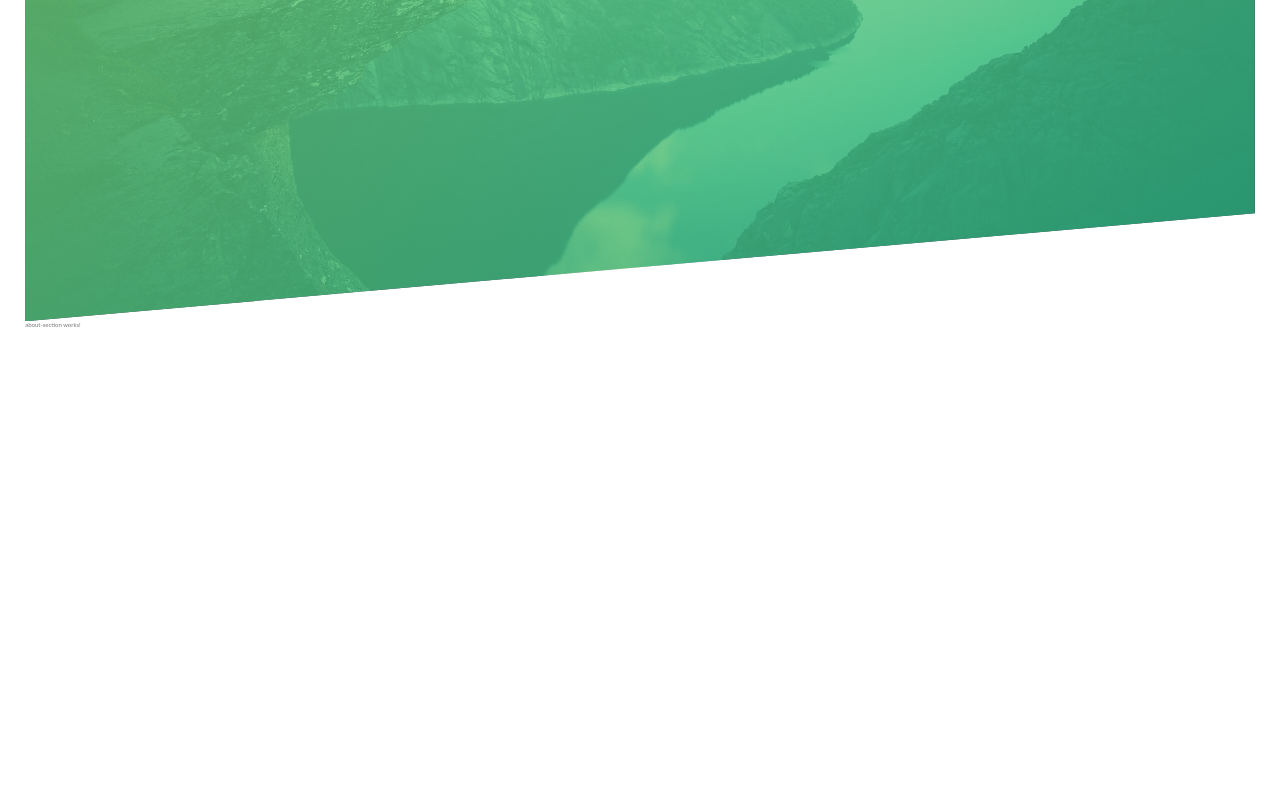
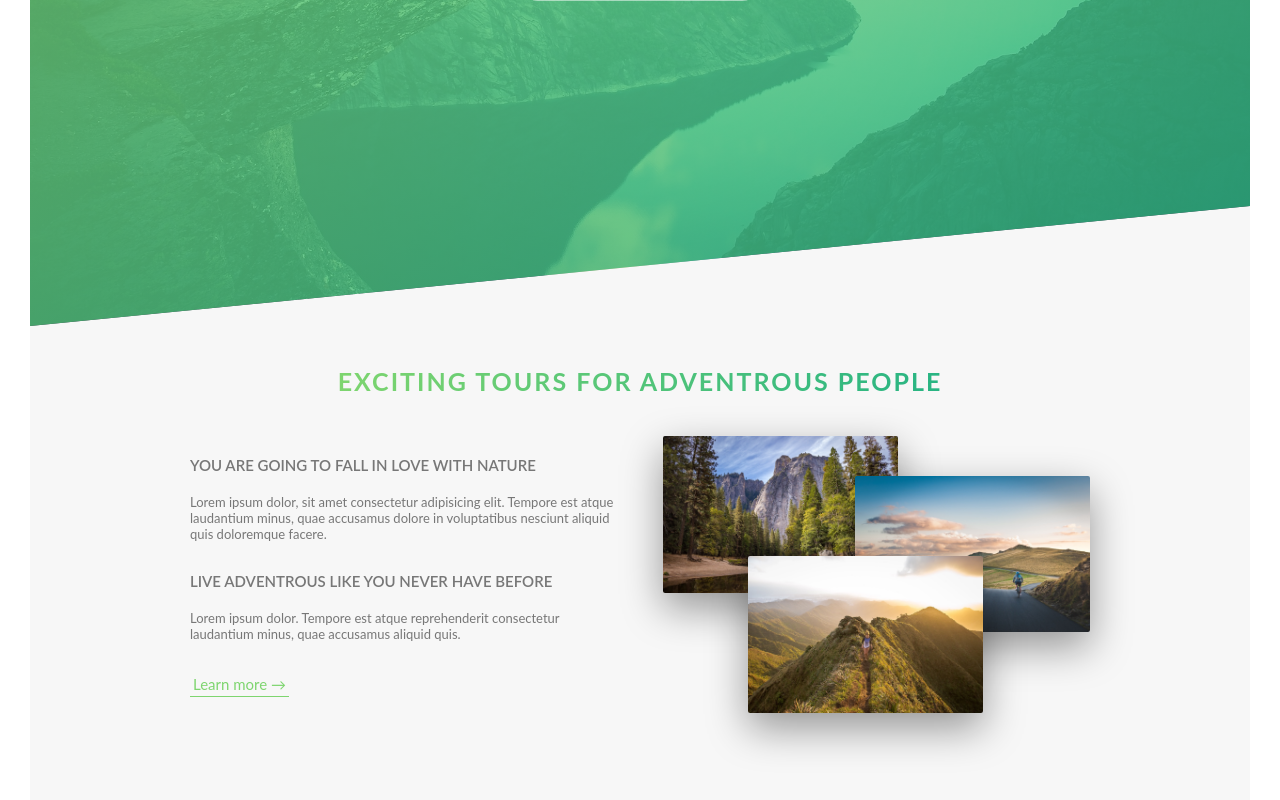
Before and after one commit to sgarg5858/Natours, an Angular app: page / in a window 1280 px wide. Shown: the part 424-1224 px from the top of the page. Before the commit the page ends 800 px from the top, so only its background shows below. Built offline with nearby package versions, Linux system fonts and the light colour scheme.

Commit message:
commit 2

```diff
--- a/src/app/about-section/about-section.component.html
+++ b/src/app/about-section/about-section.component.html
@@ -1 +1,29 @@
-<p>about-section works!</p>
+<main>
+    <section class="section-about">
+        <div class="u-center-text u-margin-bottom-6">
+            <h2 class="heading-secondary">
+                Exciting tours for adventrous people
+            </h2>
+        </div>
+
+        <div class="row">
+            <div class="col-1-of-2">
+                <h3 class="heading-tertiary u-margin-bottom-2">You are going to fall in love with nature</h3>
+                <p class="paragraph">Lorem ipsum dolor, sit amet consectetur adipisicing elit. Tempore est atque  laudantium minus, quae accusamus dolore in voluptatibus nesciunt aliquid quis doloremque facere.</p>
+
+                <h3 class="heading-tertiary u-margin-bottom-2">Live adventrous like you never have before</h3>
+                <p class="paragraph">Lorem ipsum dolor. Tempore est atque  reprehenderit consectetur laudantium minus, quae accusamus  aliquid quis.</p>
+                <a href="#" class="btn-text">Learn more &rarr;</a>
+
+            </div>
+            <div class="col-1-of-2">
+                <div class="composition">
+                    <img src="./../../assets/img/nat-1-large.jpg" alt="Photo1" class="composition__photo composition__photo--p1">
+                    <img src="./../../assets/img/nat-2-large.jpg" alt="Photo2"class="composition__photo composition__photo--p2">
+                    <img src="./../../assets/img/nat-3-large.jpg" alt="Photo3" class="composition__photo composition__photo--p3">
+                </div>
+            </div>
+        </div>
+
+    </section>
+</main>
--- a/src/app/about-section/about-section.component.scss
+++ b/src/app/about-section/about-section.component.scss
@@ -0,0 +1,148 @@
+$color-grey-light-1: #f7f7f7;
+$color-primary-light:rgba(126,213,111,1);
+$color-primary-dark:rgba(40,180,131,1);
+$grid-width:90rem;
+$space-between-rows:7rem;
+$gutter-width:5%;
+
+@mixin clearfix {
+   &::after {
+    content: "";
+    display: table;
+    clear: both;
+   }
+}
+main{
+}
+.section-about{
+    min-height: 200vh;
+    background-color:  $color-grey-light-1;
+    padding: 16rem 0;
+    margin-top: -15vh;
+}
+
+.heading-secondary{
+    font-size: 2.5rem;
+    font-weight: 700;
+    text-transform: uppercase;
+    background-image: linear-gradient(to right, $color-primary-light,$color-primary-dark );
+    display: inline-block;
+    -webkit-background-clip: text;
+    background-clip: text;
+    color: transparent;
+    transition: all .2s;
+    letter-spacing: 2px;
+
+    &:hover{
+        transform: scale(1.05);
+        text-shadow: .5rem 1rem 2rem rgba(0,0,0,0.2);
+    }
+}
+
+//Utility Class
+.u-center-text{
+    text-align: center;
+}
+.u-margin-bottom-6{
+    margin-bottom: 6rem;
+}
+.row{
+    max-width:$grid-width;
+    margin: 0 auto;
+    //It will apply margin-bottom to all elements except lastone
+    &:not(:last-child){
+    margin-bottom: $space-between-rows;
+    }
+
+    //Classes starting with col-
+    [class^='col-']{
+        float: left;
+        height: 20px;
+        &:not(:last-child){
+            margin-right: 5%;
+            }
+    }
+    //Clearfix
+    @include clearfix;
+
+
+    .col-1-of-2{
+        width: calc((100% - #{$gutter-width})/2);
+    }
+}
+
+.heading-tertiary{
+    font-size: 1.5rem;
+    font-weight: 600;
+    text-transform: uppercase;
+}
+.paragraph{
+    font-size: 1.3rem;
+
+    &:not(:last-child)
+    {
+        margin-bottom: 3rem;
+    }
+}
+.u-margin-bottom-2{
+    margin-bottom: 2rem;
+}
+.u-padding-left-4{
+    padding-left: 4rem;
+}
+
+.btn-text{
+
+    &:link,&:visited{
+        font-size: 1.5rem;
+        color:$color-primary-light;
+        display: inline-block;
+        text-decoration: none;
+        border-bottom: 1px solid $color-primary-light;
+        padding: 3px;
+        transition: all .2s;
+    }
+    &:hover{
+        background-color: $color-primary-light;
+        color: white;
+        box-shadow: 0 1rem 2rem rgba(0,0,0,0.2) ;
+        transform: translateY(-1px);
+    }
+    &:active{
+        box-shadow: 0 0.5rem 1rem rgba(0,0,0,0.2) ;
+        transform: translateY(0px);
+    }
+}
+
+.composition{
+    position: relative;
+    &__photo{
+        width: 55%;
+        box-shadow: 0 1.5rem 4rem rgba(0,0,0,0.4);
+        border-radius: 2px;
+        position: absolute;
+        z-index:10;
+        transition: all .2s;
+        outline-offset: 1rem;
+        &--p1{
+            left:0;
+            top:-2rem;
+        }
+        &--p2{
+            right:0;
+            top:2rem;
+        }
+        &--p3{
+            left:20%;
+            top:10rem;
+        }
+
+        &:hover{
+            outline: 0.8rem solid $color-primary-light;
+            transform: scale(1.05);
+            box-shadow: 0 2.5rem 4rem rgba(0,0,0,0.6);
+            z-index: 20;
+        }
+    }
+
+}
--- a/src/app/custom-header/custom-header.component.scss
+++ b/src/app/custom-header/custom-header.component.scss
@@ -9,7 +9,7 @@ $color-black:black;
     url('../../assets/img/hero.jpg');
     background-position: top;
     background-size: cover;
-    clip-path: polygon(0 0, 100% 0,100% 85%,0% 100%);
+    clip-path: polygon(0 0, 100% 0,100% 75vh,0% 100%);
     position: relative;
 
     &__logo-box{
--- a/src/index.html
+++ b/src/index.html
@@ -2,7 +2,7 @@
 <html lang="en">
 <head>
   <meta charset="utf-8">
-  <title>Natours</title>
+  <title>Natours | Exciting tours for adventrous people</title>
   <base href="/">
   <meta name="viewport" content="width=device-width, initial-scale=1">
   <link rel="icon" type="image/x-icon" href="favicon.ico">
--- a/src/styles.scss
+++ b/src/styles.scss
@@ -2,7 +2,10 @@
 
 
 *{
-    font-size: 52.5%;
+    //define what 1 rem is
+    font-size: 62.5%;
+
+
     margin: 0;
     padding: 0;
     box-sizing: border-box;
```
